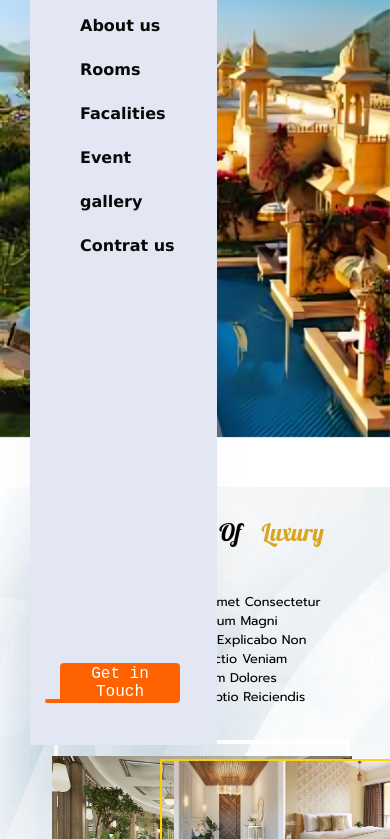
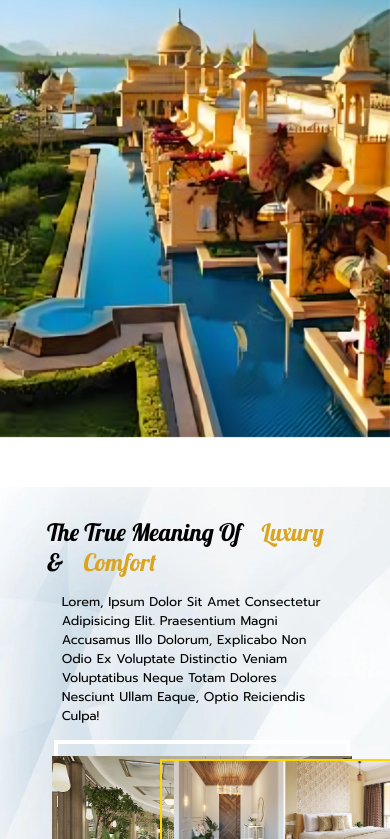
Before and after one commit to Mrknown321/hotel-managment, a plain HTML site: page index.html in a window 390 px wide. Shown: the part 99-938 px from the top of the page. Drawn offline with nearby package versions, Linux system fonts and the light colour scheme; a script that the page names is missing; a web font is replaced by a local one.

Commit message:
Update style.css
repair

```diff
--- a/style.css
+++ b/style.css
@@ -713,7 +713,7 @@ font-family: "M PLUS 1 Code", monospace; */
     align-items: flex-start;
     position: fixed;
     top: 0;
-    left: -300;
+    left: -300px;
     height: 100vh;
     background-color: #e3e6f3;
     box-shadow: 0 60px 40px rgba(0, 0, 0, 0.03);
```
